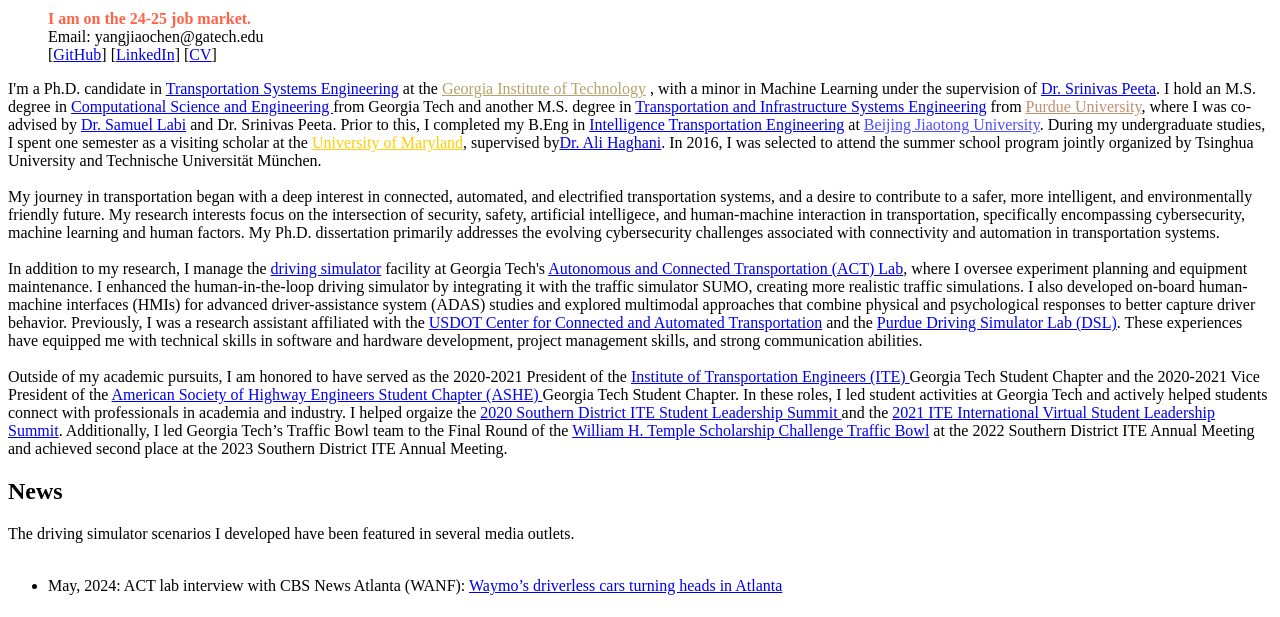
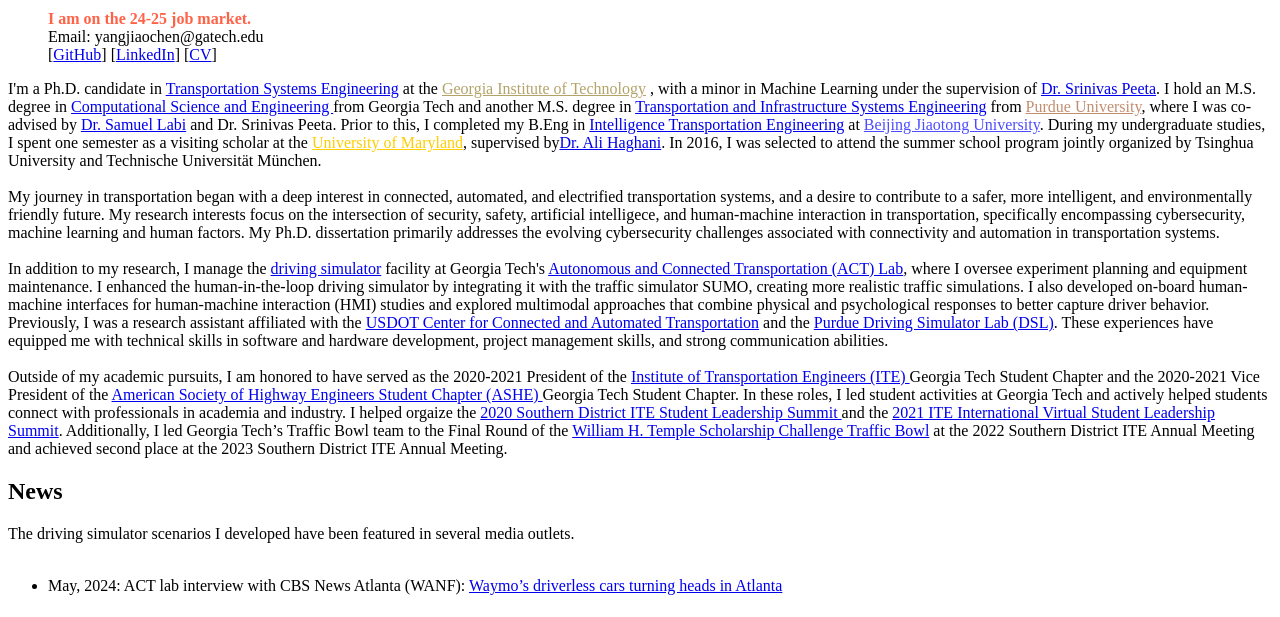
Before and after one commit to YangjiaoChen/YangjiaoChen.github.io, a Jekyll site: the page built from index.html, in a window 1280 px wide and 900 px high, scrolled down 611 px, cut to the strip 0-617 px from the top of the window. Built offline with Jekyll 4.4.1, drawn with Linux system fonts in a browser that asks for light colours.

Commit message:
Update index.html

```diff
--- a/index.html
+++ b/index.html
@@ -134,7 +134,7 @@ My journey in transportation began with a deep interest in connected, automated,
 In addition to my research, I manage the <a href="https://sites.gatech.edu/actlab/facility/" target="_blank">driving simulator</a> facility at Georgia Tech's <a href="https://sites.gatech.edu/actlab/" target="_blank">Autonomous and Connected Transportation (ACT) Lab</a>,
 where I oversee experiment planning and equipment maintenance.
 	 I enhanced the human-in-the-loop driving simulator by integrating it with the traffic simulator SUMO, creating more realistic traffic simulations.
-	I also developed on-board human-machine interfaces (HMIs) for advanced driver-assistance system (ADAS) studies and explored multimodal approaches that combine physical and psychological responses to better capture driver behavior.
+	I also developed on-board human-machine interfaces for human-machine interaction (HMI) studies and explored multimodal approaches that combine physical and psychological responses to better capture driver behavior.
 	Previously, I was a research assistant affiliated with the <a href="https://engineering.purdue.edu/~peeta/centers.php" target="_blank">USDOT Center for Connected and Automated Transportation</a> and
 	the <a href="https://engineering.purdue.edu/CCE/Media/Impact/2015-Fall/getting-data-on-drivers-the-nextrans-driving-simulator-laboratory" target="_blank">Purdue Driving Simulator Lab (DSL)</a>.
 	 These experiences have equipped me with technical skills in software and hardware development, project management skills, and strong communication abilities.
```
